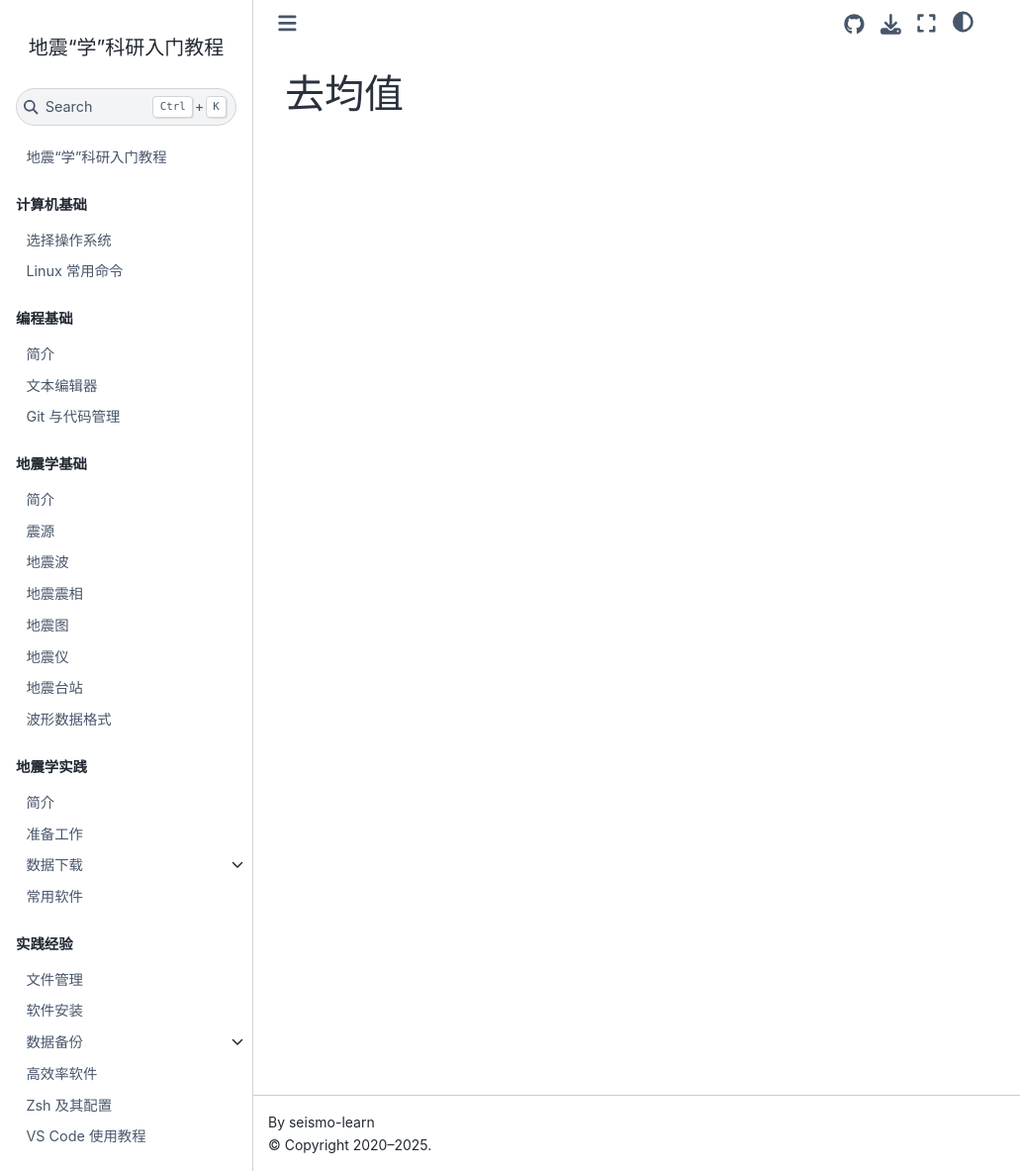
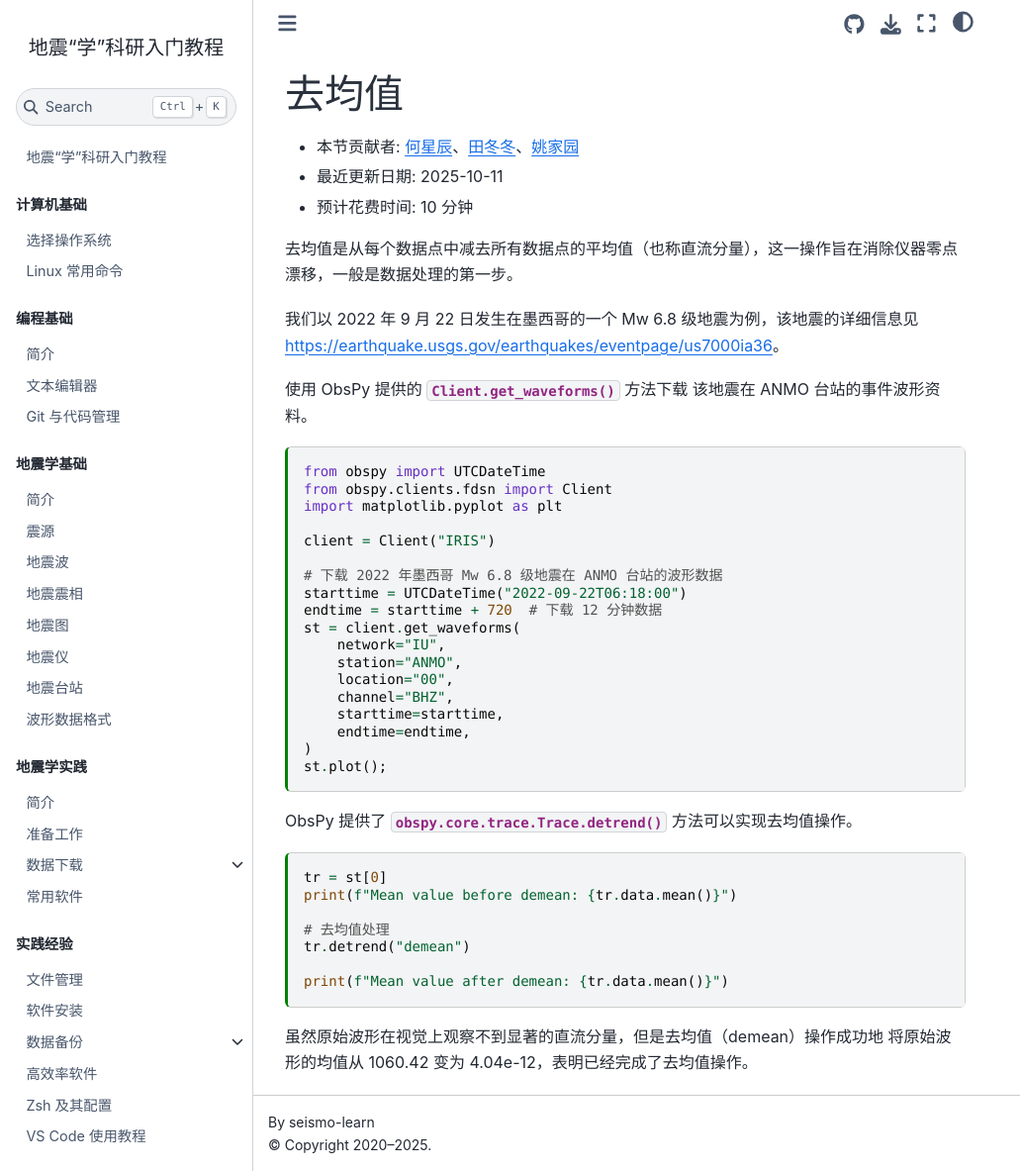
Before and after one commit to seismo-learn/seismology101, a Jupyter Book: the page built from source/exercises/demean.md, in a window 1280 px wide and 1183 px high. Shown: the whole window at 99% size, without its empty margins (0-1031 px from the left). Built offline with Jupyter Book 1.0.4 settings and Sphinx 7.4.7 and the Sphinx Book theme 1.1.4, drawn with Linux system fonts in a browser that asks for light colours; pages that are not in the unit, such as notebooks, are missing from menus.

Commit message:
Add exercise for demean (#731)
Co-authored-by: Yao Jiayuan <coreman.seism@gmail.com>
Co-authored-by: Dongdong Tian <seisman.info@gmail.com>

````diff
--- a/source/exercises/demean.md
+++ b/source/exercises/demean.md
@@ -1 +1,62 @@
+---
+jupytext:
+  text_representation:
+    extension: .md
+    format_name: myst
+    format_version: 0.13
+    jupytext_version: 1.13.0
+kernelspec:
+  display_name: Python 3
+  language: python
+  name: python3
+---
+
+
 # 去均值
+
+- 本节贡献者: {{何星辰}}、{{田冬冬}}、{{姚家园}}
+- 最近更新日期: 2025-10-11
+- 预计花费时间: 10 分钟
+
+去均值是从每个数据点中减去所有数据点的平均值（也称直流分量），这一操作旨在消除仪器零点漂移，一般是数据处理的第一步。
+
+我们以 2022 年 9 月 22 日发生在墨西哥的一个 Mw 6.8 级地震为例，该地震的详细信息见 <https://earthquake.usgs.gov/earthquakes/eventpage/us7000ia36>。
+
+使用 ObsPy 提供的 {meth}`Client.get_waveforms() <obspy.clients.fdsn.client.Client.get_waveforms>` 方法下载
+该地震在 ANMO 台站的事件波形资料。
+
+```{code-cell} ipython3
+from obspy import UTCDateTime
+from obspy.clients.fdsn import Client
+import matplotlib.pyplot as plt
+
+client = Client("IRIS")
+
+# 下载 2022 年墨西哥 Mw 6.8 级地震在 ANMO 台站的波形数据
+starttime = UTCDateTime("2022-09-22T06:18:00")
+endtime = starttime + 720  # 下载 12 分钟数据
+st = client.get_waveforms(
+    network="IU",
+    station="ANMO",
+    location="00",
+    channel="BHZ",
+    starttime=starttime,
+    endtime=endtime,
+)
+st.plot();
+```
+
+ObsPy 提供了 {meth}`obspy.core.trace.Trace.detrend` 方法可以实现去均值操作。
+
+```{code-cell} ipython3
+tr = st[0]
+print(f"Mean value before demean: {tr.data.mean()}")
+
+# 去均值处理
+tr.detrend("demean")
+
+print(f"Mean value after demean: {tr.data.mean()}")
+```
+
+虽然原始波形在视觉上观察不到显著的直流分量，但是去均值（demean）操作成功地
+将原始波形的均值从 1060.42 变为 4.04e-12，表明已经完成了去均值操作。
````
